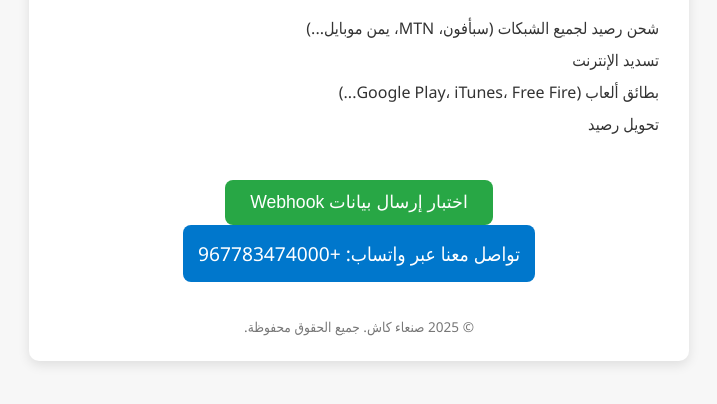
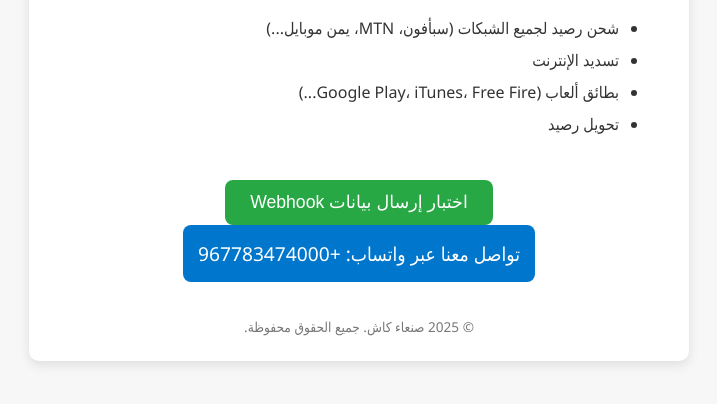
Before and after one commit to Abdulmalik2016/sanaacash-site, a plain HTML site: page index.html in a window 1280 px wide. Shown: the part 166-570 px from the top of the page, without its empty margins (281-998 px from the left). Drawn offline with Linux system fonts and the light colour scheme.

Commit message:
Update index.html with webhook button and improved styles

```diff
--- a/index.html
+++ b/index.html
@@ -37,8 +37,9 @@
         ul.services {
             text-align: right;
             margin: 0 0 25px 0;
-            padding: 0;
-            list-style-type: none;
+            padding-inline-start: 40px;
+            list-style-type: disc;
+            direction: rtl;
         }
         ul.services li {
             margin-bottom: 10px;
@@ -107,7 +108,7 @@
 
     <script>
         document.getElementById('sendWebhookBtn').addEventListener('click', () => {
-            fetch('https://your-webhook-url.com/webhook', {  // غيّر هذا إلى رابط Webhook الحقيقي
+            fetch('https://sanaacash.com/webhook/github-listener.php', {
                 method: 'POST',
                 headers: {
                     'Content-Type': 'application/json'
```
